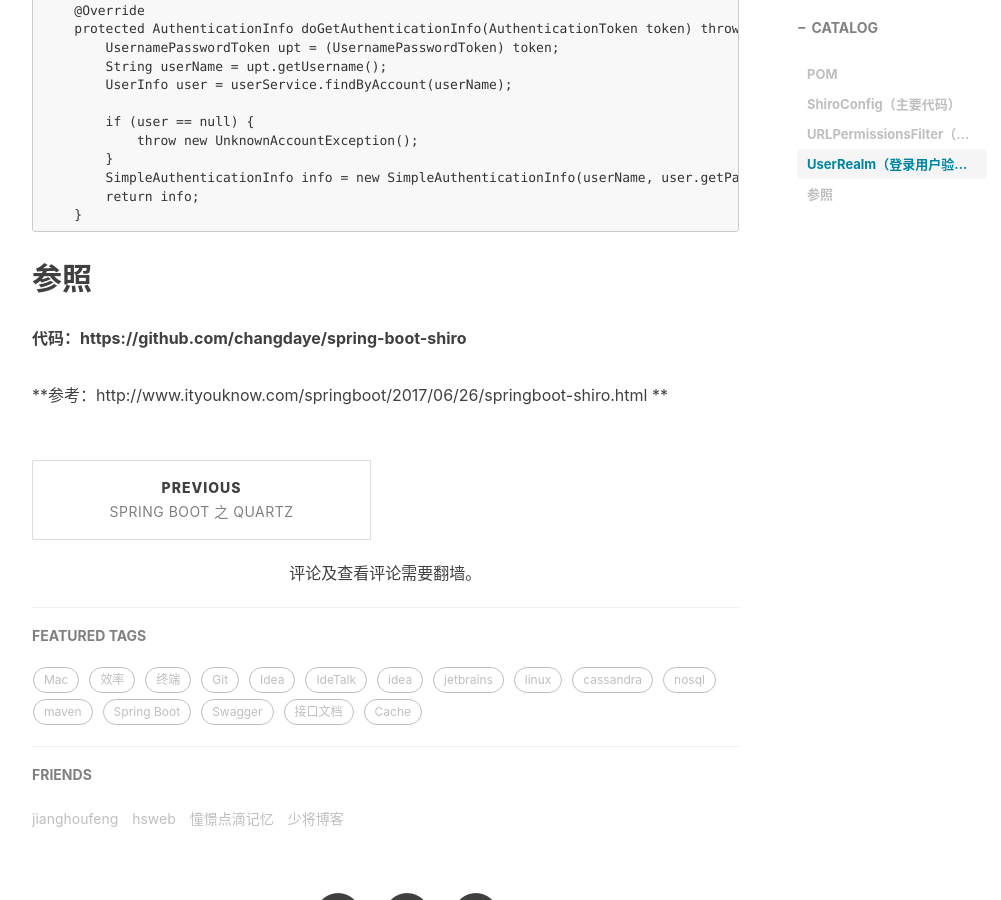
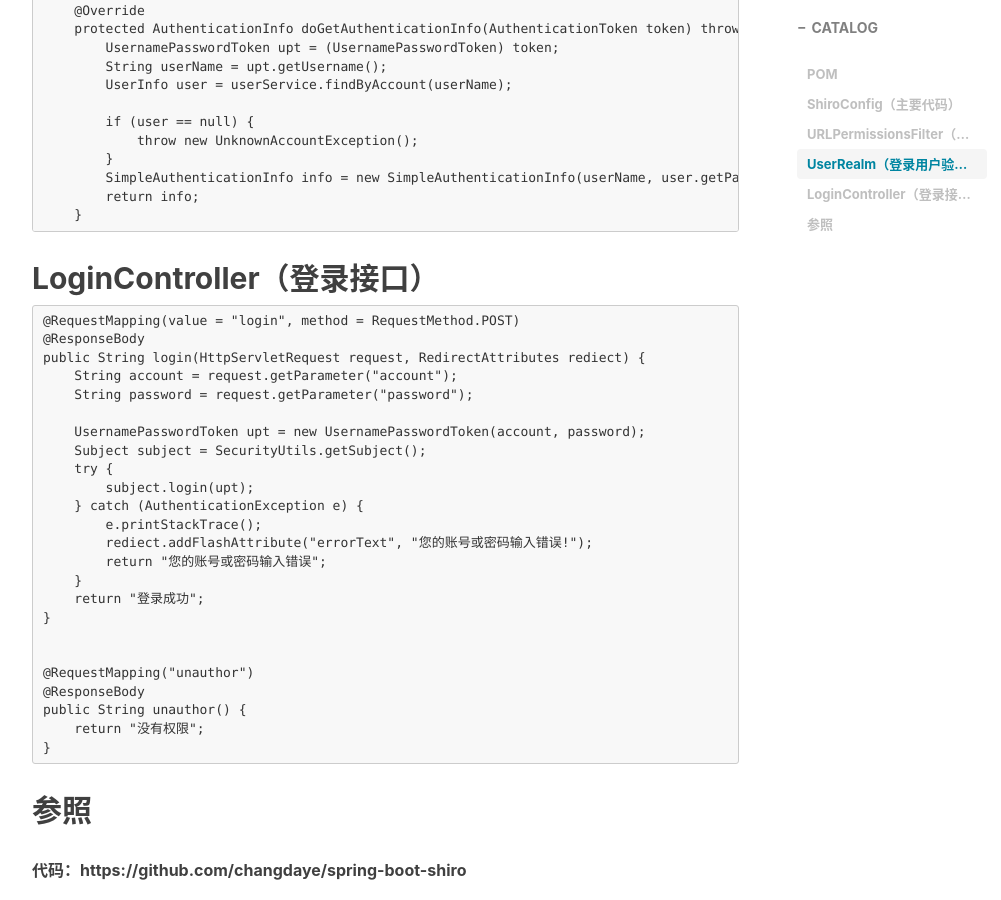
Before and after one commit to ncic-ict/changdaye.github.io, a Jekyll site: the page built from _posts/2017-09-28-Spring Boot 之 Shiro.md, in a window 1280 px wide and 900 px high, scrolled down 2181 px. Shown: the whole window, without its empty margins (233-1234 px from the left). Built offline with Jekyll 4.4.1, drawn with Linux system fonts in a browser that asks for light colours; nearby versions of some CDN libraries; comment, search, counter and statistics services are not loaded.

Commit message:
2017-09-28-Spring Boot 之 Shiro.md

```diff
--- a/_posts/2017-09-28-Spring Boot 之 Shiro.md
+++ b/_posts/2017-09-28-Spring Boot 之 Shiro.md
@@ -109,6 +109,32 @@ tags:
 	        return info;
 	    }
 
+## LoginController（登录接口）
+
+    @RequestMapping(value = "login", method = RequestMethod.POST)
+    @ResponseBody
+    public String login(HttpServletRequest request, RedirectAttributes rediect) {
+        String account = request.getParameter("account");
+        String password = request.getParameter("password");
+
+        UsernamePasswordToken upt = new UsernamePasswordToken(account, password);
+        Subject subject = SecurityUtils.getSubject();
+        try {
+            subject.login(upt);
+        } catch (AuthenticationException e) {
+            e.printStackTrace();
+            rediect.addFlashAttribute("errorText", "您的账号或密码输入错误!");
+            return "您的账号或密码输入错误";
+        }
+        return "登录成功";
+    }
+
+
+    @RequestMapping("unauthor")
+    @ResponseBody
+    public String unauthor() {
+        return "没有权限";
+    }
 
 ## 参照
 
```
